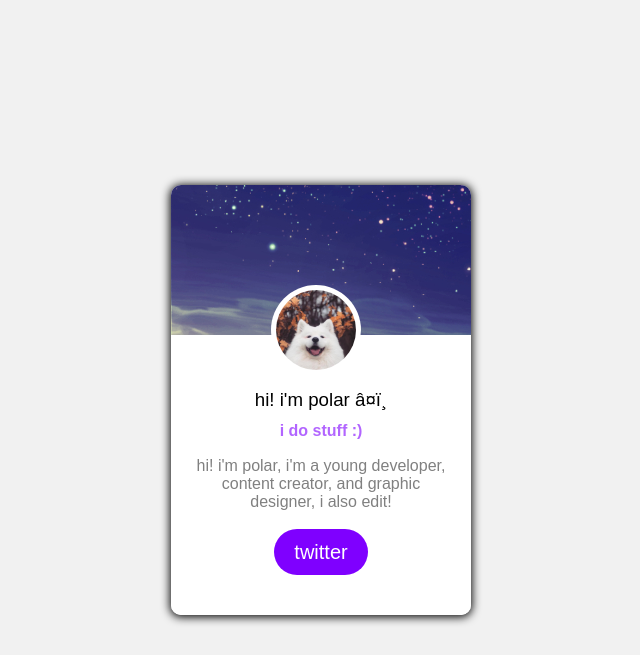
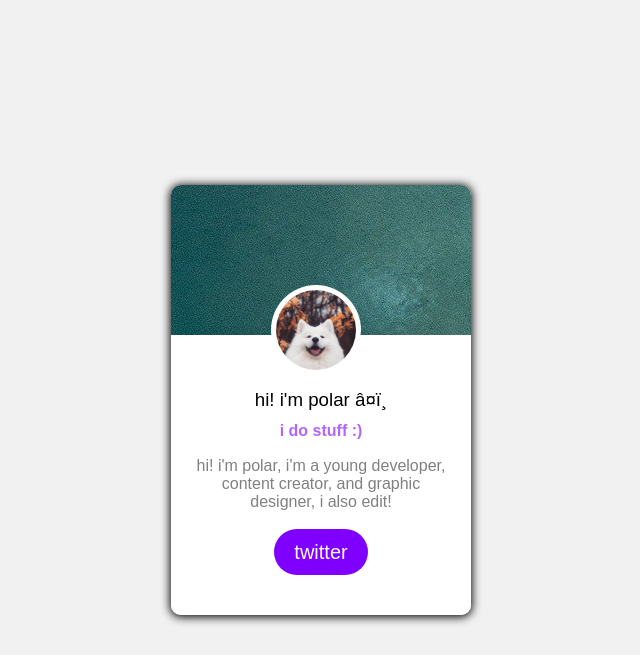
Before and after one commit to ItzPolah/archivedsite, a PHP site: page / in a window 1280 px wide. Shown: the top 655 px of the page, without its empty margins (319-959 px from the left). Run offline with PHP 8.4, Linux system fonts and the light colour scheme.

Commit message:
Update style.css

```diff
--- a/style.css
+++ b/style.css
@@ -23,7 +23,7 @@
 
 .upper-container{
     height: 150px;
-    background-image: url(/46349.jpg);
+    background-image: url(/bg.jpg);
 }
 
 .lower-container{
```
